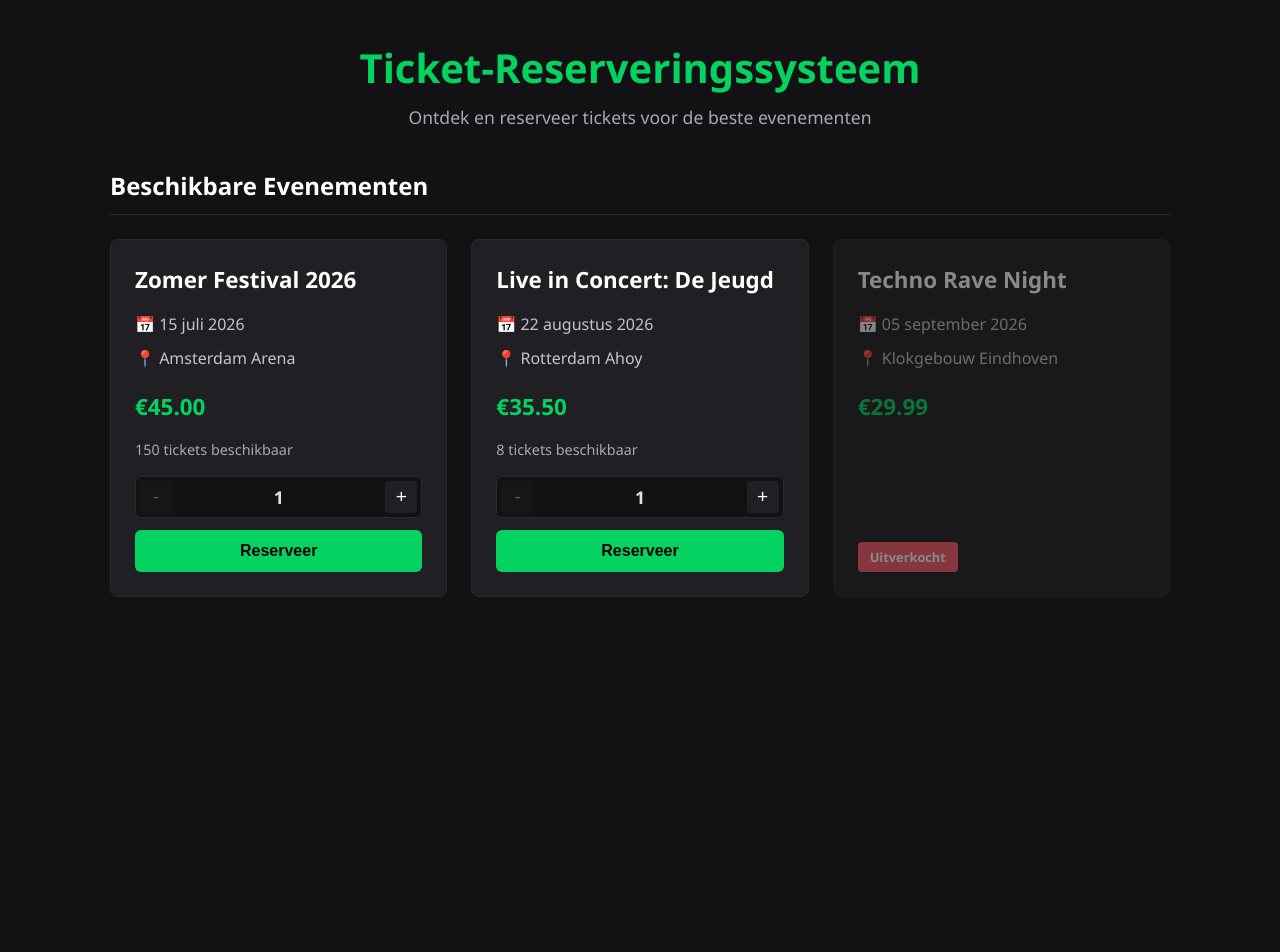
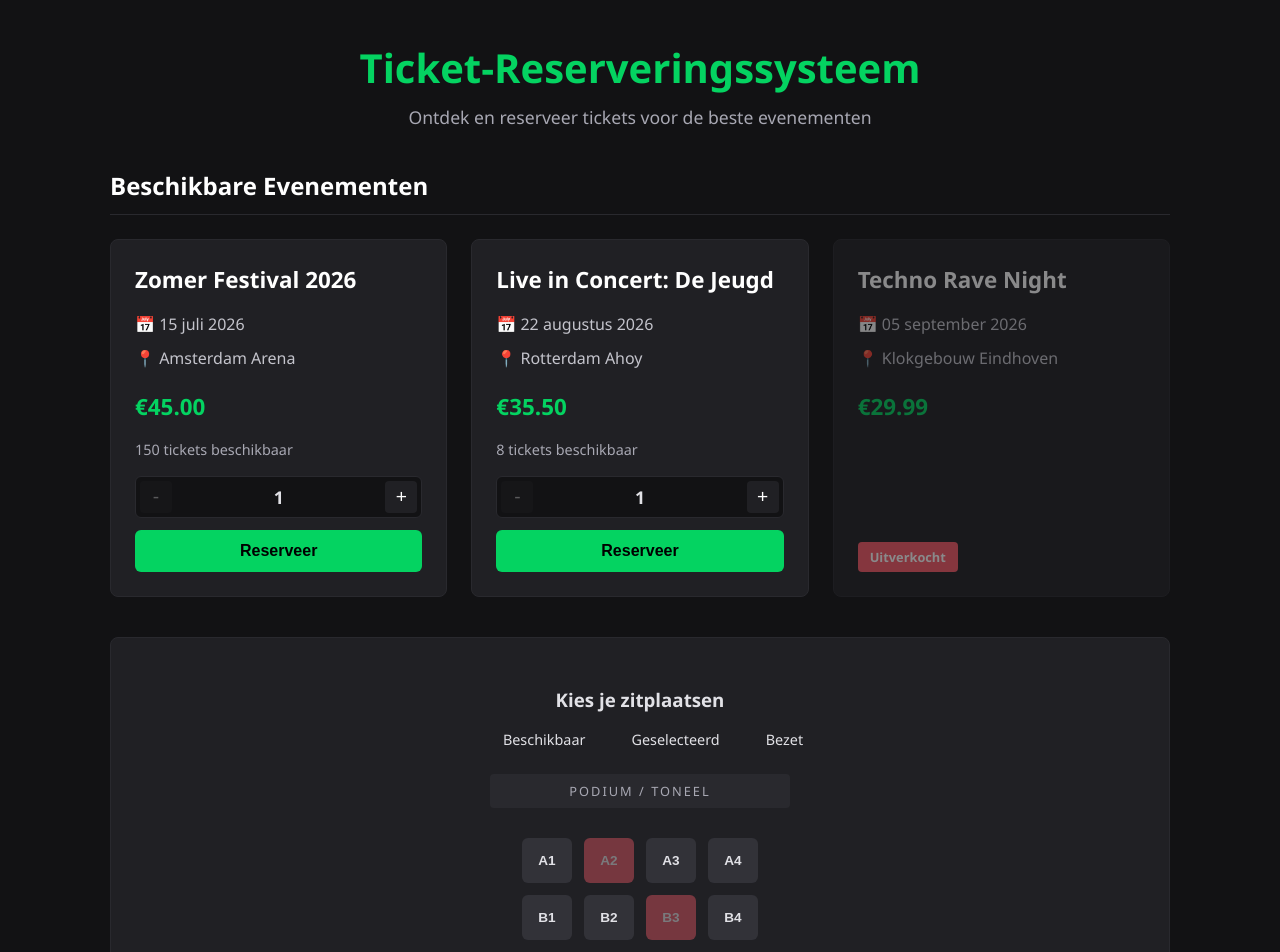
Before and after one commit to Danila-Milovanov/Ticket-Reserveringssysteem, a React (Vite) app in the folder ticket-system/: page / in a window 1280 px wide. Shown: the top 952 px of the page. Before the commit the page ends 800 px from the top, so only its background shows below. Built offline with nearby package versions, Linux system fonts and the light colour scheme.

Commit message:
connectie + bugfix
test is complete, userStory3 is done
#3

```diff
--- a/ticket-system/src/App.jsx
+++ b/ticket-system/src/App.jsx
@@ -1,5 +1,6 @@
 import React, { useState, useEffect } from 'react';
 import EventList from './components/EventList';
+import SeatingChart from './components/SeatingChart';
 import './App.css';
 
 const mockEventsData = [
@@ -74,7 +75,11 @@ function App() {
         {loading ? (
           <div className="loader">Evenementen laden...</div>
         ) : (
+          <>
           <EventList events={events} onReserve={handleReserveTickets} />
+
+          <SeatingChart eventPrice={45.00}/>
+          </>
         )}
       </main>
     </div>
--- a/ticket-system/src/components/SeatingChart.jsx
+++ b/ticket-system/src/components/SeatingChart.jsx
@@ -1,6 +1,6 @@
 import React, { useState } from "react";
 
-const INITIAL_SEATING = [
+const INITIAL_SEATS = [
     { id: 'A1', row: 'A', number: 1, status: 'available' },
     { id: 'A2', row: 'A', number: 2, status: 'occupied' }, // taken
     { id: 'A3', row: 'A', number: 3, status: 'available' },
@@ -41,7 +41,7 @@ const SeatingChart = ({ eventPrice }) => {
   return (
     <div className="seating-container">
         <h3>Kies je zitplaatsen</h3>
-        // Legenda
+        {/* legend */}
         <div className="legend">
             <div className="legend-item"><span className="seat-sample available"></span>Beschikbaar</div>
             <div className="legend-item"><span className="seat-sample selected"></span>Geselecteerd</div>
@@ -50,7 +50,7 @@ const SeatingChart = ({ eventPrice }) => {
 
         <div className="stage">PODIUM / TONEEL</div>
 
-        // Grid van stoelen
+        {/* Stoelen grid */}
         <div className="seating-grid">
             {seats.map((seat) => (
                 <button
@@ -64,7 +64,7 @@ const SeatingChart = ({ eventPrice }) => {
                 </button>
             ))}
         </div>
-        // Summary van geselecteerde stoelen en prijs
+        {/* summary box */}
             {selectedSeats.length > 0 && (
                 <div className="booking-summary">
                     <p>Geselecterde stoelen: <strong>{selectedSeats.map(s => s.id).join(', ')}</strong></p>
```
Also changed, not shown: 1 other file (tests, documents, lock files or other folders).
